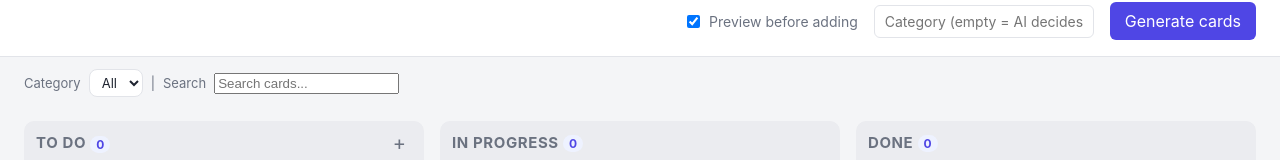
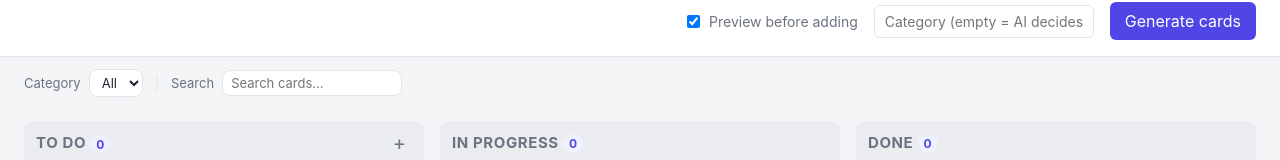
Before and after one commit to qapitall/Prompt2Issue, a website: page public/index.html in a window 1280 px wide. Shown: the part 187-347 px from the top of the page. Drawn offline with Linux system fonts and the light colour scheme; no server answers.

Commit message:
feat: style search input and separator

```diff
--- a/public/style.css
+++ b/public/style.css
@@ -210,6 +210,27 @@ button.ghost {
   border-radius: 8px;
   padding: 4px 8px;
   font: inherit;
+}
+
+.filter-bar input {
+  background: var(--surface);
+  color: var(--text);
+  border: 1px solid var(--border);
+  border-radius: 8px;
+  padding: 4px 8px;
+  font: inherit;
+  width: 180px;
+  transition: border-color 0.15s ease;
+}
+
+.filter-bar input:focus {
+  outline: none;
+  border-color: var(--accent);
+}
+
+.filter-separator {
+  color: var(--border);
+  margin: 0 4px;
 }
 
 /* Board */
```
